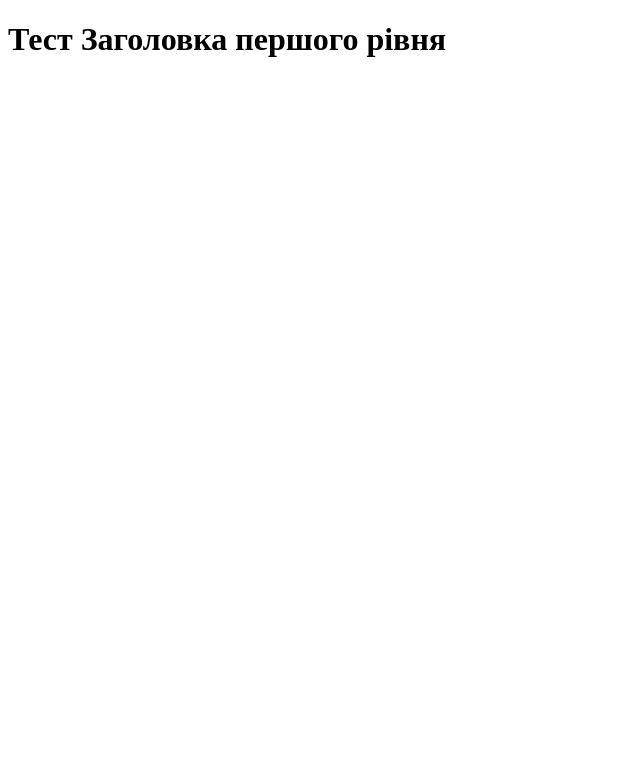
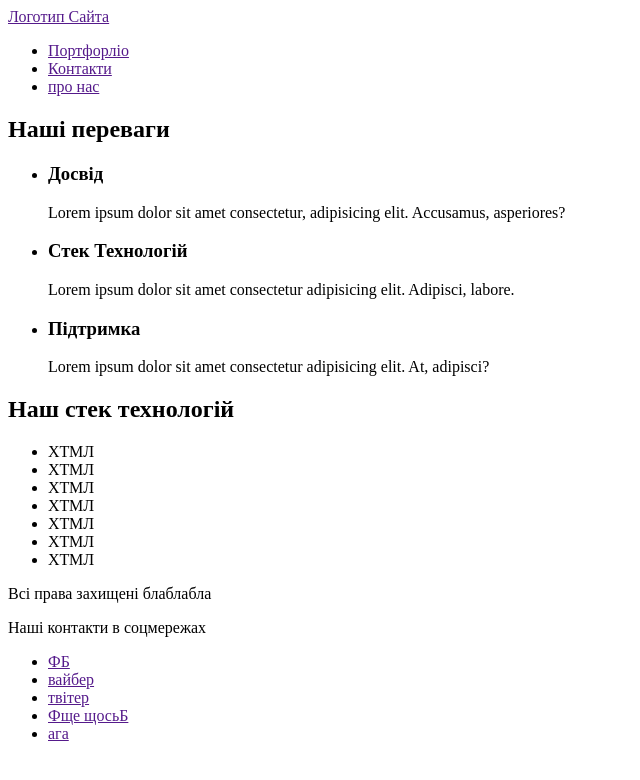
Before and after one commit to olkovalyshyn/github-first, a plain HTML site: page index.html in a window 1280 px wide. Shown: the whole page, without its empty margins (0-640 px from the left). Drawn offline with Linux system fonts and the light colour scheme.

Commit message:
Розмічує body: header (nav), main (section), footer

```diff
--- a/index.html
+++ b/index.html
@@ -1,11 +1,68 @@
 <!DOCTYPE html>
-<html lang="en">
+<html lang="ru">
   <head>
     <meta charset="UTF-8" />
     <meta name="viewport" content="width=device-width, initial-scale=1.0" />
-    <title>First Git</title>
+    <title>Веб студия mango.dev</title>
   </head>
+
   <body>
-    <h1>Тест Заголовка першого рівня</h1>
+    <header>
+      <nav>
+        <a href="">Логотип Сайта</a>
+        <ul>
+          <li><a href="">Портфорліо</a></li>
+          <li><a href="">Контакти</a></li>
+          <li><a href="">про нас</a></li>
+        </ul>
+      </nav>
+    </header>
+
+    <main>
+      <section>
+        <h2>Наші переваги</h2>
+        <ul>
+          <li>
+            <h3>Досвід</h3>
+            <p>Lorem ipsum dolor sit amet consectetur, adipisicing elit. Accusamus, asperiores?</p>
+          </li>
+
+          <li>
+            <h3>Стек Технологій</h3>
+            <p>Lorem ipsum dolor sit amet consectetur adipisicing elit. Adipisci, labore.</p>
+          </li>
+
+          <li>
+            <h3>Підтримка</h3>
+            <p>Lorem ipsum dolor sit amet consectetur adipisicing elit. At, adipisci?</p>
+          </li>
+        </ul>
+      </section>
+
+      <section>
+        <h2>Наш стек технологій</h2>
+        <ul>
+          <li>ХТМЛ</li>
+          <li>ХТМЛ</li>
+          <li>ХТМЛ</li>
+          <li>ХТМЛ</li>
+          <li>ХТМЛ</li>
+          <li>ХТМЛ</li>
+          <li>ХТМЛ</li>
+        </ul>
+      </section>
+    </main>
+
+    <footer>
+      <p>Всі права захищені блаблабла</p>
+      <p>Наші контакти в соцмережах</p>
+      <ul>
+        <li><a href="">ФБ</a></li>
+        <li><a href="">вайбер</a></li>
+        <li><a href="">твітер</a></li>
+        <li><a href="">Фще щосьБ</a></li>
+        <li><a href="">ага</a></li>
+      </ul>
+    </footer>
   </body>
 </html>
```
